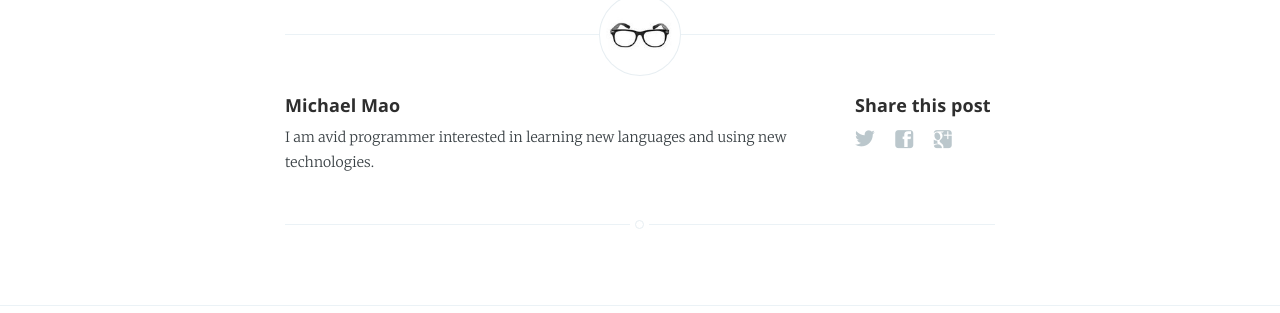
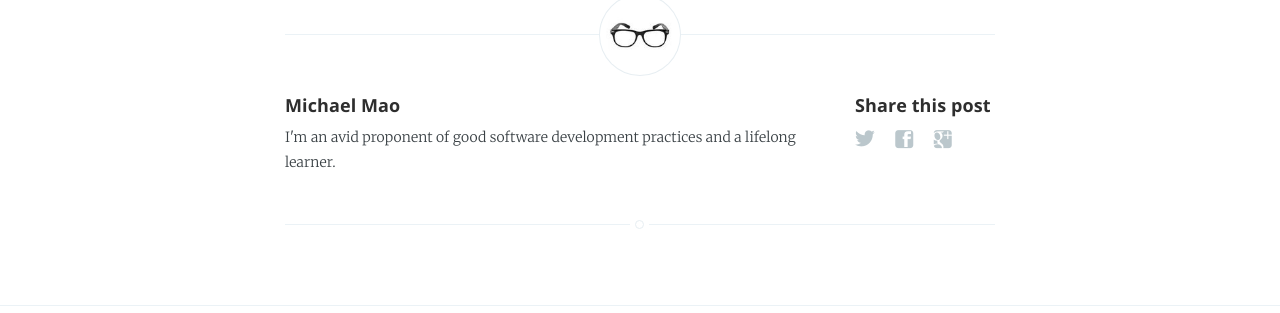
Before and after one commit to michael-mao/michael-mao.github.io, a Jekyll site: the page built from _posts/2015-07-09-chat-app-part-2.markdown, in a window 1280 px wide and 900 px high, scrolled down 3980 px. Shown: the part 566-879 px from the top of the window. Built offline with Jekyll 4.4.1, drawn with Linux system fonts in a browser that asks for light colours; comment, search, counter and statistics services are not loaded.

Commit message:
Update author bio.

```diff
--- a/_layouts/post.html
+++ b/_layouts/post.html
@@ -57,7 +57,7 @@ post_class: post-template
                     <h4> {{ site.author }} </h4>
                     <!-- Author Bio -->
                     <p>
-                        I am avid programmer interested in learning new languages and using new technologies.
+                        I'm an avid proponent of good software development practices and a lifelong learner.
                     </p>
                 </section>
             {% endif %}
```
